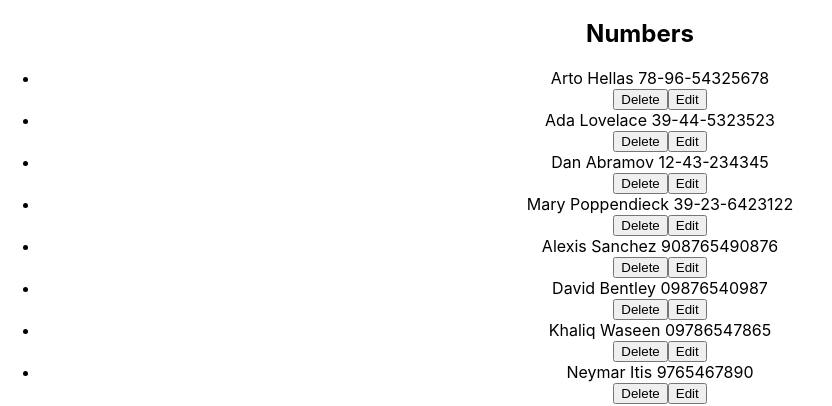
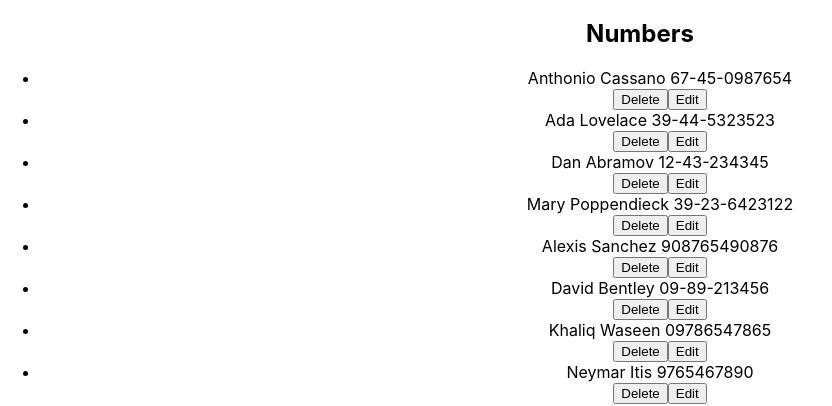
Before and after one commit to Tasleemofx/FSO, a React (Create React App) app: page / in a window 1280 px wide. Shown: the part 158-564 px from the top of the page, without its empty margins (0-832 px from the left). Built offline with nearby package versions, Linux system fonts and the light colour scheme; data requests are answered from the project's data file.

Commit message:
solution to exercise 2.19-2.20

```diff
--- a/db.json
+++ b/db.json
@@ -1,9 +1,9 @@
 {
   "contacts": [
     {
-      "name": "Arto Hellas",
-      "number": "78-96-54325678",
-      "id": 67
+      "name": "Anthonio Cassano",
+      "number": "67-45-0987654",
+      "id": 84
     },
     {
       "name": "Ada Lovelace",
@@ -27,7 +27,7 @@
     },
     {
       "name": "David Bentley",
-      "number": "09876540987",
+      "number": "09-89-213456",
       "id": 4
     },
     {
--- a/src/App.js
+++ b/src/App.js
@@ -5,21 +5,23 @@ import contactService from "./Services/contacts"
 import AddPerson from './components/Addperson';
 import Filter from './components/Filter';
 import MapPerson from './components/MapPerson';
+import Notification from './components/Notification';
 
 
 function App() {
   const [person, setPerson]= useState([])
   const [newName, setNewName] = useState('')
   const [newNumber, setNewNumber]=useState('')
+  const [alert, setAlert]= useState('')
+  const [alertType, setAlertType] = useState('')
  const hook=()=>{
     contactService
     .getAll()
     .then(ret=> {
       setPerson(ret)
     })
-    .catch(err=> console.log(err))
  }
-  useEffect(hook,[person])
+  useEffect(hook,[alert])
   const handleNameChange=(e)=>{
     e.preventDefault()
     setNewName(e.target.value)
@@ -49,22 +51,51 @@ function App() {
     .create(NewContact)
     .then(item=> {
       console.log(item)
+      setAlert(`${newName} successfully added to phonebook`)
+      setAlertType('success')
+      setTimeout(()=>{
+        setAlert(null)
+      }, 5000)
+    })
+      .catch(err => {
+        setAlert(`${newName} could not be added to phonebook
+        due to ${err}`)
+        setAlertType('error')
+      setTimeout(() => {
+        setAlert(null)
+      }, 5000)
     })
     setNewName('')
     setNewNumber('')
+
   }
 }
   const handleFilter=(e)=>{
     const filterValue = e.target.value
+    if(filterValue){
   const filtered = person.filter(p=> p.name.includes(filterValue))
   setPerson(filtered)
+    }
   }
   const handleDelete = (id,name) => {
     if(window.confirm(`would you like to delete ${name}?`)){
-    // const newperson = person.filter(p => p.id !== id)
-    // setPerson(newperson)
     contactService.deleteOne(id)
-    .then(response=> console.log(response))
+    .then(response=> {
+      console.log(response)
+      setAlert(`${name} successfully deleted from phonebook`)
+      setAlertType('error')
+      setTimeout(() => {
+        setAlert(null)
+      }, 5000)
+    })
+      .catch(err => {
+        setAlert(`${name} could not be deleted from phonebook
+        due to ${err}`)
+        setAlertType('error')
+        setTimeout(() => {
+          setAlert(null)
+        }, 5000)
+      })
     }
   }
   const handleEdit=(id,name)=>{
@@ -75,12 +106,18 @@ function App() {
     contactService.update(id, editedContact)
     .then(response=> {
       console.log(response)
+      setAlert(`${findContact.name} successfully edited in phonebook`);
+      setAlertType('success')
+      setTimeout(() => {
+        setAlert(null)
+      }, 5000)
       return response;
   })
 }
 }
   return (
     <div className="App">
+      <Notification message={alert} type={alertType}/>
       <h2>Phonebook</h2>
       Filter: <Filter
       onChange={handleFilter}
--- /dev/null
+++ b/src/components/Notification.jsx
@@ -0,0 +1,14 @@
+import React from 'react';
+
+const Notification=({message, type})=>{
+    if(message=== null){
+        return null
+    }
+    return (
+        <div className={type}>
+            <p>{message}</p>
+        </div>
+    )
+}
+
+export default Notification;
--- a/src/index.css
+++ b/src/index.css
@@ -11,3 +11,23 @@ code {
   font-family: source-code-pro, Menlo, Monaco, Consolas, 'Courier New',
     monospace;
 }
+
+.error {
+  color: red;
+  background: lightgrey;
+  font-size: 20px;
+  border-style: solid;
+  border-radius: 5px;
+  padding: 10px;
+  margin-bottom: 10px;
+}
+
+.success{
+  color: green;
+  background: lightgrey;
+  font-size: 20px;
+  border-style: solid;
+  border-radius: 5px;
+  padding: 10px;
+  margin-bottom: 10px;
+}
```
